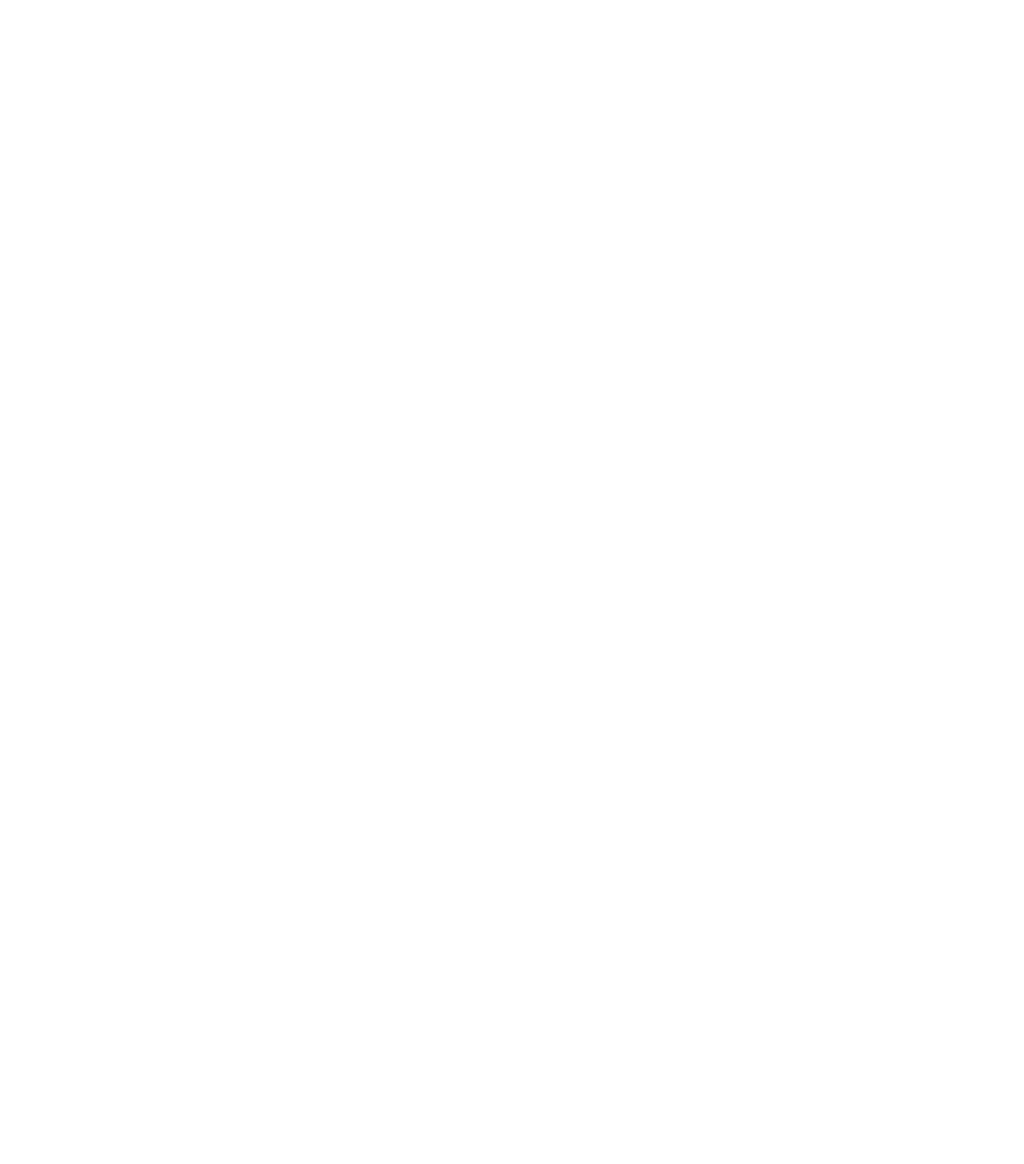
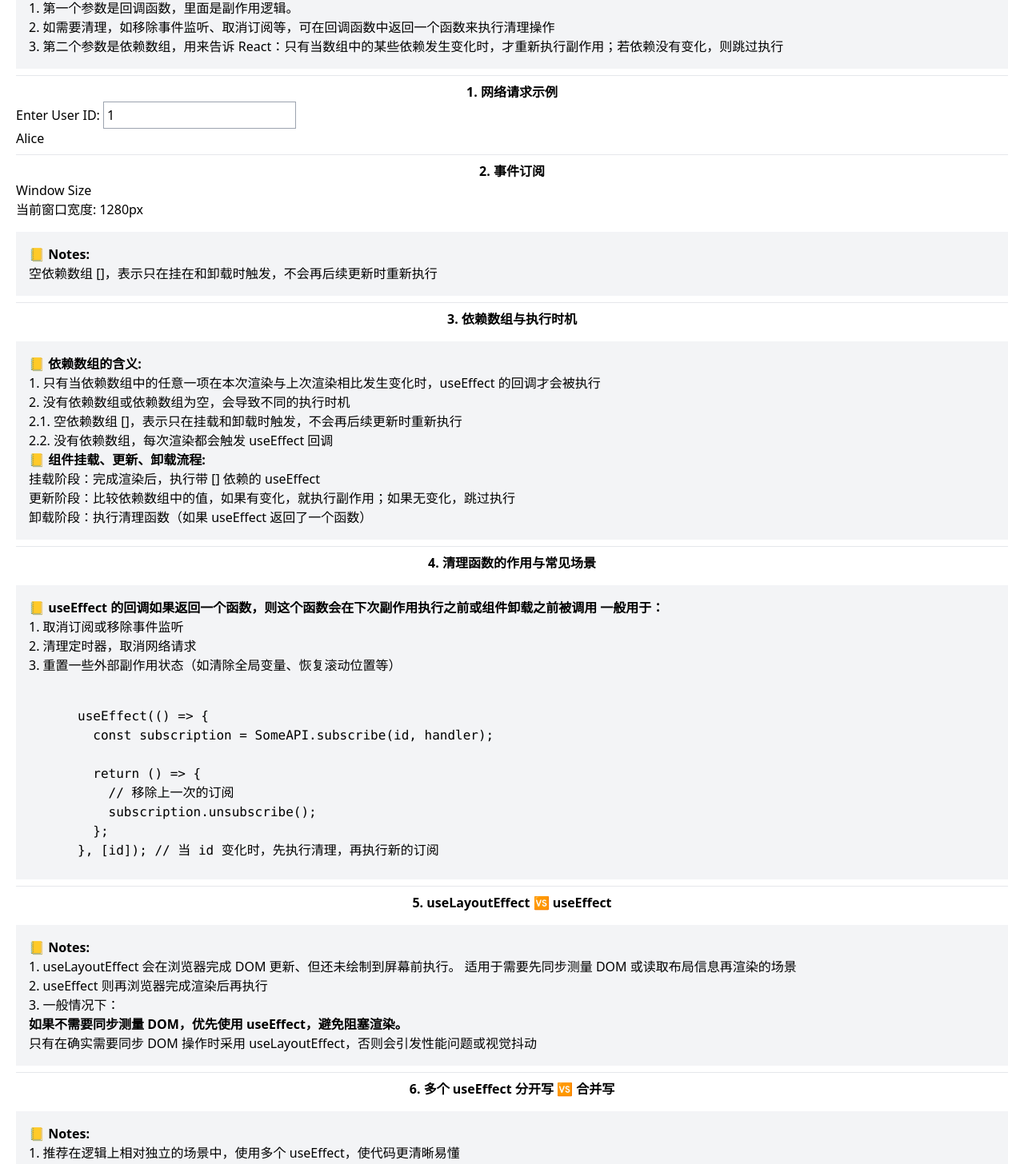
Before and after one commit to lynxlangya/matrix, a React (Vite) app in the folder playgrounds/react-starter/: page /use-effect in a window 1280 px wide. Before the commit this address had no page. Shown: the part 294-1750 px from the top of the page at 80% size. Before the commit the page ends 800 px from the top, so only its background shows below. Built offline with nearby package versions, Linux system fonts and the light colour scheme.

Commit message:
feat: 添加 UseEffect 示例页面 :tada:
- 修改首页组件
- 新增 UseEffect 示例模块，包含：
  - 用户资料组件
  - 窗口大小监听组件
- 更新路由配置

```diff
--- a/playgrounds/react-starter/src/pages/Home/index.tsx
+++ b/playgrounds/react-starter/src/pages/Home/index.tsx
@@ -9,6 +9,7 @@ const Home: React.FC = () => {
     { path: '/use-ref', name: 'UseRef' },
     { path: '/use-state', name: 'UseState' },
     { path: '/use-reducer', name: 'UseReducer' },
+    { path: '/use-effect', name: 'UseEffect' },
   ];
 
   return (
--- /dev/null
+++ b/playgrounds/react-starter/src/pages/UseEffectExample/UserProfile/index.tsx
@@ -0,0 +1,94 @@
+import React, { useState, useEffect } from 'react';
+
+// 定义 User 接口
+interface User {
+  id: number;
+  name: string;
+}
+
+const mockUsers: { [key: number]: User } = {
+  1: { id: 1, name: 'Alice' },
+  2: { id: 2, name: 'Bob' },
+  3: { id: 3, name: 'Charlie' },
+};
+
+const mockFetch = (url: string) => {
+  return new Promise<Response>((resolve) => {
+    const userIdFromUrl = parseInt(url.split('/').pop() || '', 10);
+    setTimeout(() => {
+      const user = mockUsers[userIdFromUrl];
+      if (user) {
+        resolve({
+          json: () => Promise.resolve(user),
+        } as Response); // 类型断言为 Response
+      } else {
+        resolve({
+          json: () => Promise.resolve(null),
+        } as Response); // 类型断言为 Response
+      }
+    }, 500); // 模拟网络延迟
+  });
+};
+
+const UserProfile: React.FC = () => {
+  const [userId, setUserId] = useState<number>(1); // 初始 userId
+
+  // 定义 UserProfile 组件的 Props 类型
+  interface UserProfileProps {
+    userId: number;
+  }
+
+  const UserProfile: React.FC<UserProfileProps> = ({ userId }) => {
+    const [user, setUser] = useState<User | null>(null);
+
+    useEffect(() => {
+      let ignore = false;
+      setUser(null);
+
+      // 模拟 API 请求
+      const fetchData = async () => {
+        try {
+          const res = await mockFetch(`/api/users/${userId}`);
+          const data: User = await res.json();
+          if (!ignore) {
+            setUser(data);
+          }
+        } catch (error) {
+          console.error('Error fetching user:', error);
+          // 处理错误情况，例如显示错误信息
+        }
+      };
+
+      fetchData();
+
+      return () => {
+        ignore = true;
+      };
+    }, [userId]);
+
+    if (!user) return <div>Loading...</div>;
+    return <div>{user?.name}</div>; // 使用可选链式调用
+  };
+
+  const handleUserIdChange = (event: React.ChangeEvent<HTMLInputElement>) => {
+    setUserId(parseInt(event.target.value, 10));
+  };
+
+  return (
+    <div>
+      <div>
+        <label htmlFor="userId">Enter User ID: </label>
+        <input
+          type="number"
+          id="userId"
+          className='border border-gray-400 p-1'
+          value={userId}
+          onChange={handleUserIdChange}
+        />
+      </div>
+      <UserProfile userId={userId} />
+    </div>
+  );
+};
+
+export default UserProfile;
--- /dev/null
+++ b/playgrounds/react-starter/src/pages/UseEffectExample/WindowSize/index.tsx
@@ -0,0 +1,33 @@
+import React from 'react';
+
+function WindowSize() {
+  const [width, setWidth] = React.useState(window.innerWidth);
+
+  React.useEffect(() => {
+    const handleResize = () => {
+      setWidth(window.innerWidth);
+    };
+
+    window.addEventListener('resize', handleResize);
+
+    // 清理函数，组件卸载时或副作用重新执行前移除监听
+    return () => {
+      window.removeEventListener('resize', handleResize);
+    };
+  }, []); // 空依赖数组, 只在首次渲染后执行一次
+
+  return (
+    <div>
+      <h2>Window Size</h2>
+      <p>当前窗口宽度: {width}px</p>
+      <div className="bg-gray-100 p-4 mt-4">
+        <h3 className="font-bold">📒 Notes:</h3>
+        <ul>
+          <li>空依赖数组 []，表示只在挂在和卸载时触发，不会再后续更新时重新执行</li>
+        </ul>
+      </div>
+    </div>
+  );
+}
+
+export default WindowSize;
--- /dev/null
+++ b/playgrounds/react-starter/src/pages/UseEffectExample/index.tsx
@@ -0,0 +1,119 @@
+import UserProfile from './UserProfile';
+import WindowSize from './WindowSize';
+
+const UseEffectExample = () => {
+  return (
+    <div style={{ padding: '20px' }}>
+      <p className="font-bold text-center">0. 函数签名</p>
+      <pre className="bg-gray-100">
+        {`
+        useEffect(() => {
+          // 副作用逻辑
+          return () => {
+            // 可选的清理函数
+          };
+        }, [依赖数组]);
+        `}
+      </pre>
+      <div className="bg-gray-100 p-4 mt-4">
+        <h3 className="font-bold">📒 Notes:</h3>
+        <ul>
+          <li>1. 第一个参数是回调函数，里面是副作用逻辑。</li>
+          <li>
+            2.
+            如需要清理，如移除事件监听、取消订阅等，可在回调函数中返回一个函数来执行清理操作
+          </li>
+          <li>
+            3. 第二个参数是依赖数组，用来告诉
+            React：只有当数组中的某些依赖发生变化时，才重新执行副作用；若依赖没有变化，则跳过执行
+          </li>
+        </ul>
+      </div>
+      <hr className="my-2" />
+
+      <p className="font-bold text-center">1. 网络请求示例</p>
+      <UserProfile />
+      <hr className="my-2" />
+
+      <p className="font-bold text-center">2. 事件订阅</p>
+      <WindowSize />
+      <hr className="my-2" />
+
+      <p className="font-bold text-center">3. 依赖数组与执行时机</p>
+      <div className="bg-gray-100 p-4 mt-4">
+        <h3 className="font-bold">📒 依赖数组的含义:</h3>
+        <ul>
+          <li>1. 只有当依赖数组中的任意一项在本次渲染与上次渲染相比发生变化时，useEffect 的回调才会被执行</li>
+          <li>2. 没有依赖数组或依赖数组为空，会导致不同的执行时机</li>
+          <li>2.1. 空依赖数组 []，表示只在挂载和卸载时触发，不会再后续更新时重新执行</li>
+          <li>2.2. 没有依赖数组，每次渲染都会触发 useEffect 回调</li>
+        </ul>
+        <h3 className="font-bold">📒 组件挂载、更新、卸载流程:</h3>
+        <ul>
+          <li>挂载阶段：完成渲染后，执行带 [] 依赖的 useEffect</li>
+          <li>更新阶段：比较依赖数组中的值，如果有变化，就执行副作用；如果无变化，跳过执行</li>
+          <li>卸载阶段：执行清理函数（如果 useEffect 返回了一个函数）</li>
+        </ul>
+      </div>
+      <hr className="my-2" />
+
+      <p className="font-bold text-center">4. 清理函数的作用与常见场景</p>
+      <div className="bg-gray-100 p-4 mt-4">
+        <h3 className="font-bold">
+          📒 useEffect 的回调如果返回一个函数，则这个函数会在下次副作用执行之前或组件卸载之前被调用
+          一般用于：
+        </h3>
+        <ul>
+          <li>1. 取消订阅或移除事件监听</li>
+          <li>2. 清理定时器，取消网络请求</li>
+          <li>3. 重置一些外部副作用状态（如清除全局变量、恢复滚动位置等）</li>
+        </ul>
+      </div>
+      <pre className="bg-gray-100">
+        {`
+        useEffect(() => {
+          const subscription = SomeAPI.subscribe(id, handler);
+
+          return () => {
+            // 移除上一次的订阅
+            subscription.unsubscribe();
+          };
+        }, [id]); // 当 id 变化时，先执行清理，再执行新的订阅
+        `}
+      </pre>
+      <hr className="my-2" />
+
+      <p className="font-bold text-center">5. useLayoutEffect 🆚 useEffect</p>
+      <div className="bg-gray-100 p-4 mt-4">
+        <h3 className="font-bold">📒 Notes:</h3>
+        <ul>
+          <li>
+            1. useLayoutEffect 会在浏览器完成 DOM 更新、但还未绘制到屏幕前执行。
+            适用于需要先同步测量 DOM 或读取布局信息再渲染的场景
+          </li>
+          <li>2. useEffect 则再浏览器完成渲染后再执行</li>
+          <li>
+            3. 一般情况下：
+            <li className='font-bold'>如果不需要同步测量 DOM，优先使用 useEffect，避免阻塞渲染。</li>
+            <li>只有在确实需要同步 DOM 操作时采用 useLayoutEffect，否则会引发性能问题或视觉抖动</li>
+          </li>
+        </ul>
+      </div>
+      <hr className="my-2" />
+
+      <p className="font-bold text-center">6. 多个 useEffect 分开写 🆚 合并写</p>
+      <div className="bg-gray-100 p-4 mt-4">
+        <h3 className="font-bold">📒 Notes:</h3>
+        <ul>
+          <li>
+            1. 推荐在逻辑上相对独立的场景中，使用多个 useEffect，使代码更清晰易懂
+          </li>
+          <li>2. 合并写：如果有多处副作用都依赖同一批状态，可以放在同一个 effect 中，但要注意清理逻辑不能混乱</li>
+        </ul>
+      </div>
+      <hr className="my-2" />
+    </div>
+  );
+};
+
+export default UseEffectExample;
--- a/playgrounds/react-starter/src/routes/router.tsx
+++ b/playgrounds/react-starter/src/routes/router.tsx
@@ -4,6 +4,7 @@ import HomePage from '../pages/Home/index';
 import UseRefExample from '../pages/UseRefExample/index';
 import UseStateExample from '../pages/UseStateExample/index';
 import UseReducerExample from '../pages/UseReducerExample/index';
+import UseEffectExample from '../pages/UseEffectExample';
 
 const AppRouter = () => {
   return (
@@ -13,6 +14,7 @@ const AppRouter = () => {
         <Route path="/use-ref" element={<UseRefExample />} />
         <Route path="/use-state" element={<UseStateExample />} />
         <Route path="/use-reducer" element={<UseReducerExample />} />
+        <Route path="/use-effect" element={<UseEffectExample />} />
       </Routes>
     </Router>
   );
```
